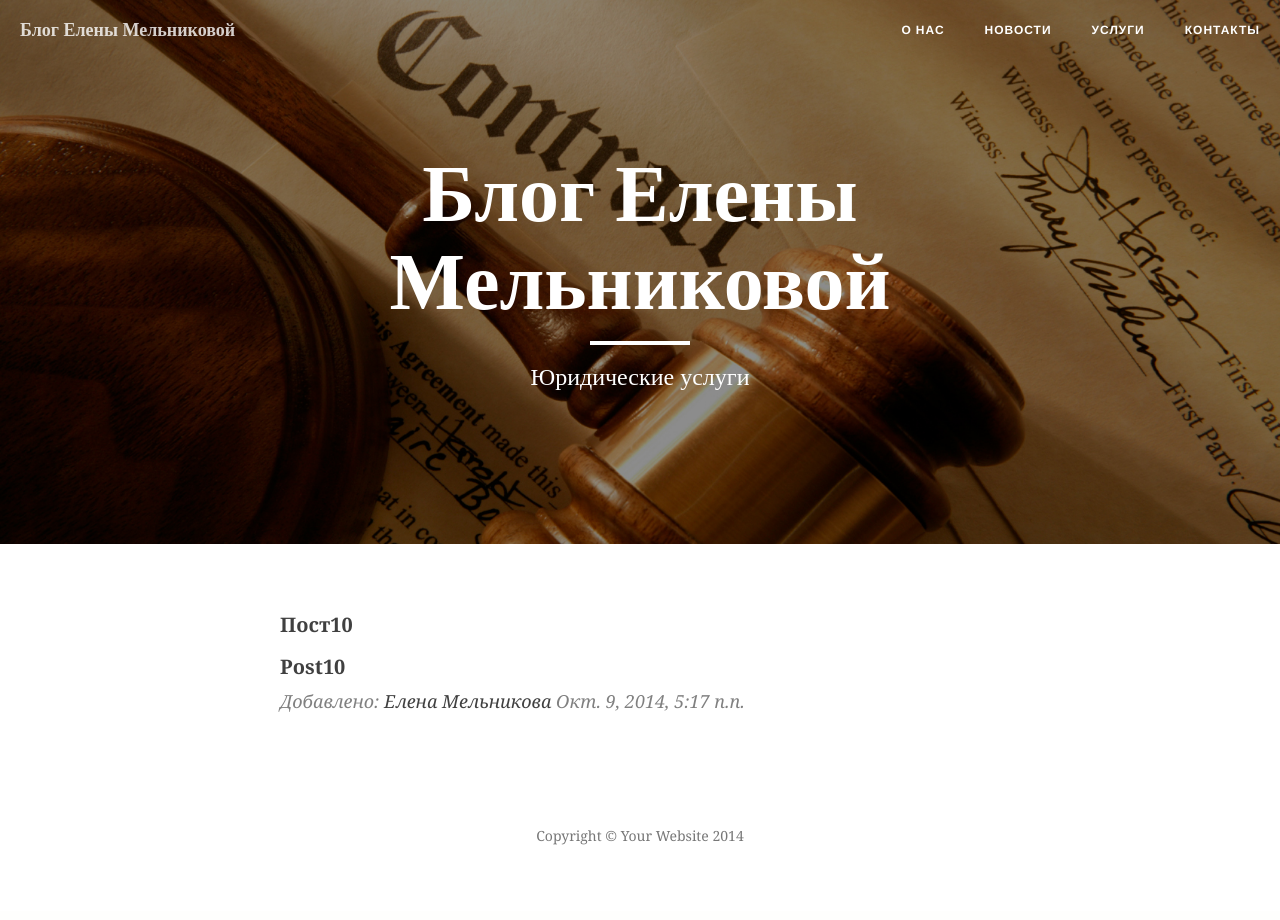
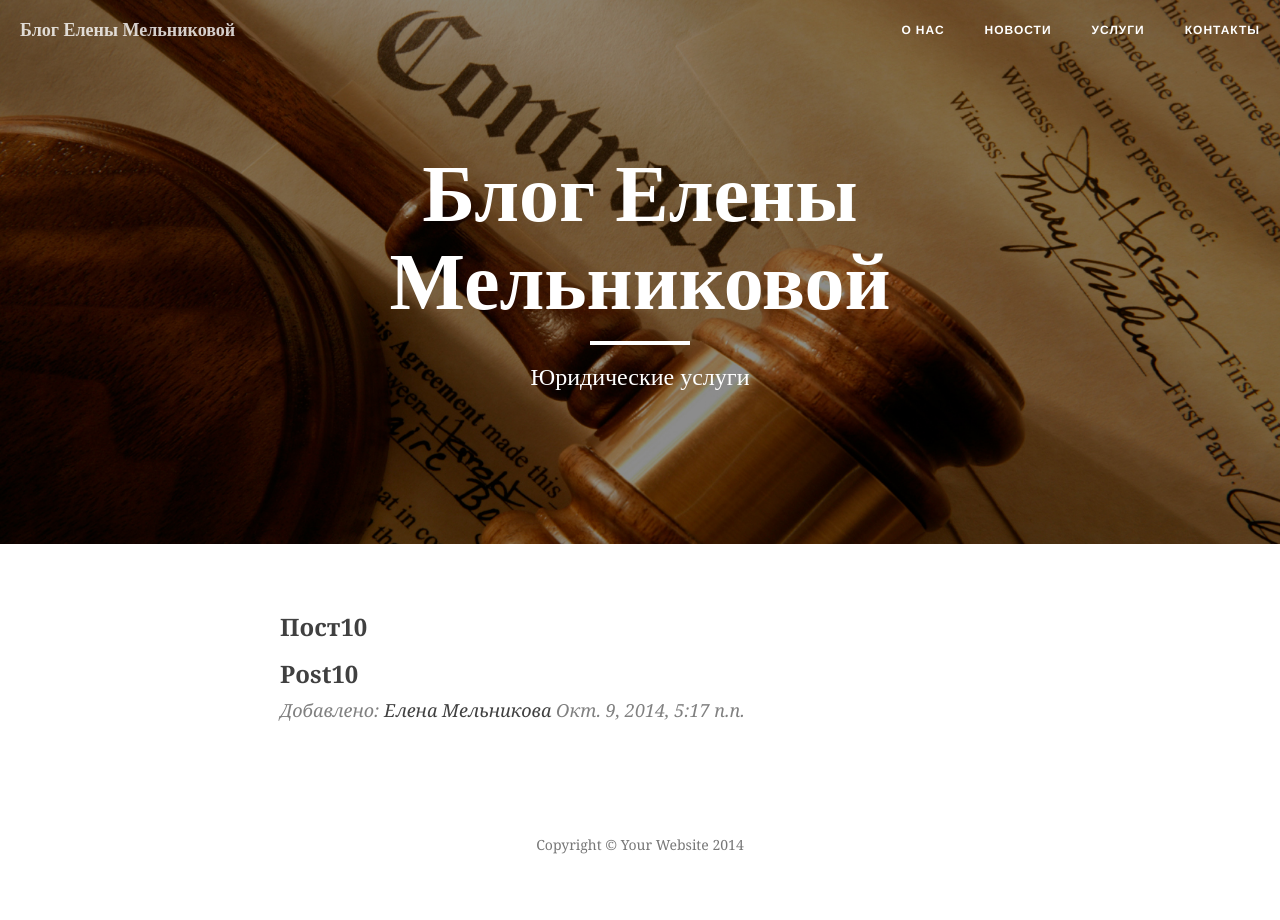
Before and after one commit to stamigos/BBCard, a Django app: page /news/ in a window 1280 px wide. Before the commit the page ends 845 px from the top, so only its background shows below. Run offline with Django 3.2, Linux system fonts and the light colour scheme; data comes from the database, SQL or seed files in the repository; parts of the project's set-up code (start-up, migrations or seed data) failed here and were passed over; some libraries are stand-ins or nearby versions.

Commit message:
Размер шрифта

```diff
--- a/templates/app/post_list.html
+++ b/templates/app/post_list.html
@@ -26,8 +26,8 @@
             <div class="col-lg-8 col-lg-offset-2 col-md-10 col-md-offset-1">
                 <div class="post-preview">
                    {% for post in object_list %}
-                    <h2 class="post-title" style="font-family : 'Georgia', Times New Roman, Times, serif; font-size: 20px;"><a href="{{ post.get_absolute_url }}">{{ post.title }}</a></h2>
-                    <h3 class="post-subtitle" style="font-family : 'Georgia', Times New Roman, Times, serif; font-size: 20px;">{{ post.subtitle }}</h3>
+                    <h2 class="post-title" style="font-family : 'Georgia', Times New Roman, Times, serif; font-size: 24px;"><a href="{{ post.get_absolute_url }}">{{ post.title }}</a></h2>
+                    <h3 class="post-subtitle" style="font-family : 'Georgia', Times New Roman, Times, serif; font-size: 24px;">{{ post.subtitle }}</h3>
                     <p class="post-meta">Добавлено: <a href="{%  url 'contact' %}">Елена Мельникова</a> {{ post.datetime }}</p>
                     {% empty %}
                     <p style="font-family : 'Georgia', Times New Roman, Times, serif;">Нет постов</p>
```
